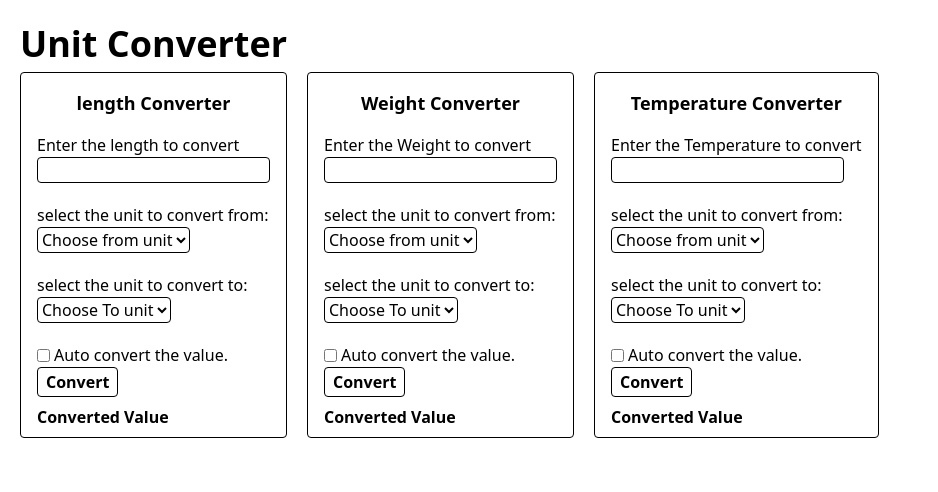
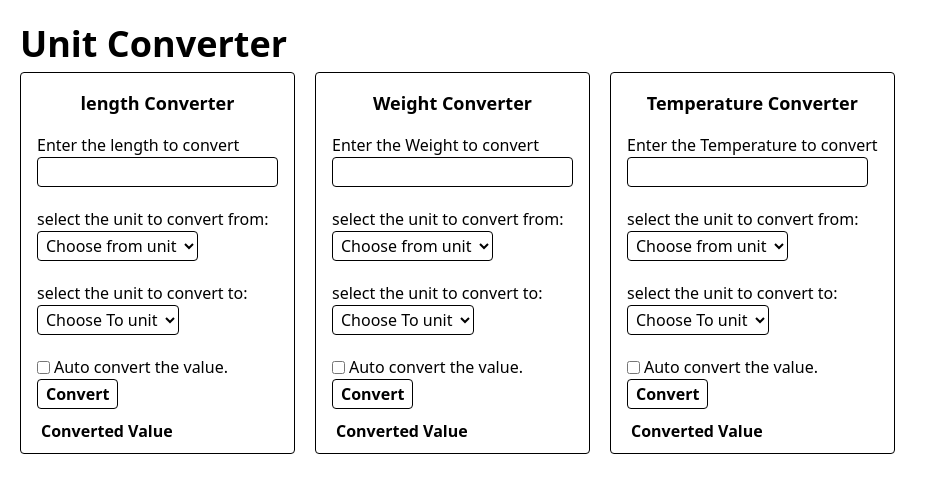
Before and after one commit to mohitk0208/unit-converter, a React (Vite) app: page / in a window 1280 px wide. Shown: the top 492 px of the page, without its empty margins (0-938 px from the left). Built offline with nearby package versions, Linux system fonts and the light colour scheme.

Commit message:
addded styles

```diff
--- a/src/components/Converter.tsx
+++ b/src/components/Converter.tsx
@@ -39,14 +39,14 @@ export const Converter = ({ converterType, units, handleConvert }: ConverterProp
                 <div>
                     <label>
                         <p>Enter the {converterType} to convert</p>
-                        <input type="number" className="border rounded" value={value} onChange={onValueChange} />
+                        <input type="number" className="border rounded px-1 py-0.5" value={value} onChange={onValueChange} />
                     </label>
                 </div>
 
                 <div>
                     <label htmlFor="fromUnit">
                         <p>select the unit to convert from: </p>
-                        <select className="border rounded" name="fromUnit" id="fromUnit" value={fromUnit} onChange={(e) => setFromUnit(e.target.value)}>
+                        <select className="border rounded px-1 py-0.5" name="fromUnit" id="fromUnit" value={fromUnit} onChange={(e) => setFromUnit(e.target.value)}>
                             <option>Choose from unit</option>
                             {units.map((unit) => <option value={unit}>{unit}</option>)}
                         </select>
@@ -56,7 +56,7 @@ export const Converter = ({ converterType, units, handleConvert }: ConverterProp
                 <div>
                     <label htmlFor="toUnit">
                         <p>select the unit to convert to: </p>
-                        <select className="border rounded" name="toUnit" id="toUnit" value={toUnit} onChange={(e) => setToUnit(e.target.value)}>
+                        <select className="border rounded px-1 py-0.5" name="toUnit" id="toUnit" value={toUnit} onChange={(e) => setToUnit(e.target.value)}>
                             <option>Choose To unit</option>
                             {Object.values(units).map((unit) => <option value={unit}>{unit}</option>)}
                         </select>
@@ -73,7 +73,7 @@ export const Converter = ({ converterType, units, handleConvert }: ConverterProp
             </div>
 
             <div>
-                <p className="font-bold text-md">Converted Value </p>
+                <p className="font-bold text-md px-1 py-0.5">Converted Value </p>
                 <p>{convertedValue}</p>
             </div>
         </div>
```
